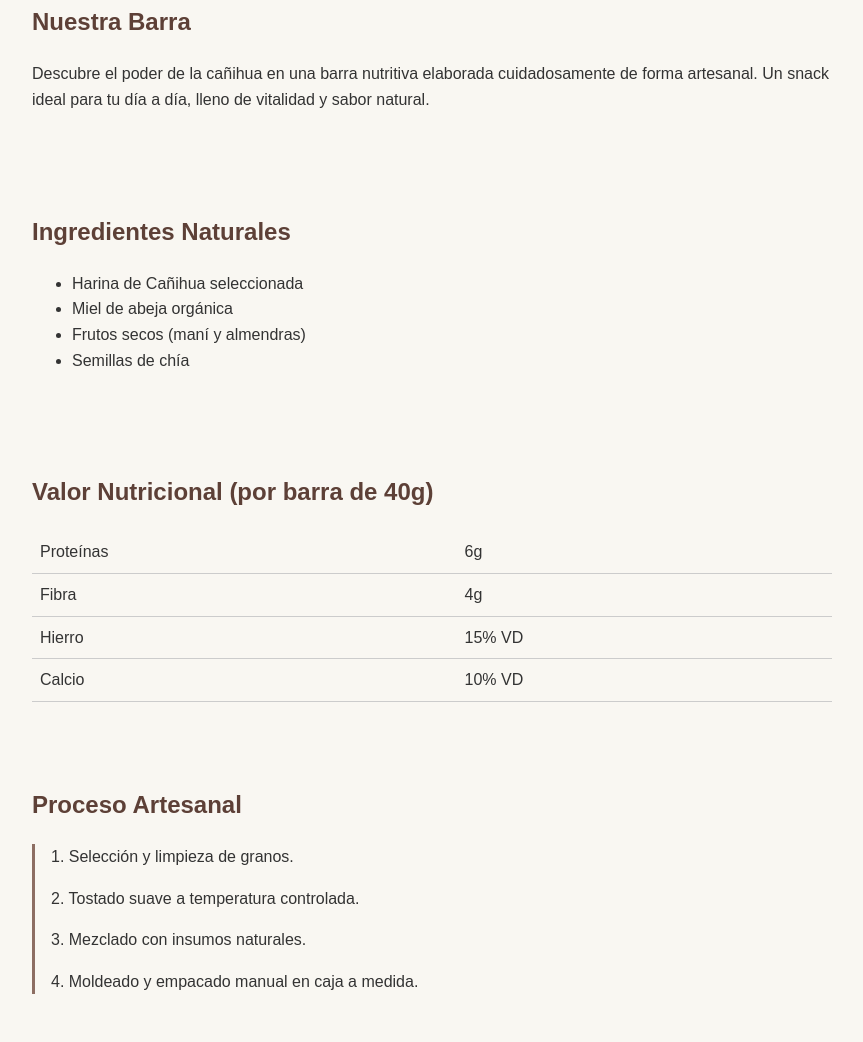
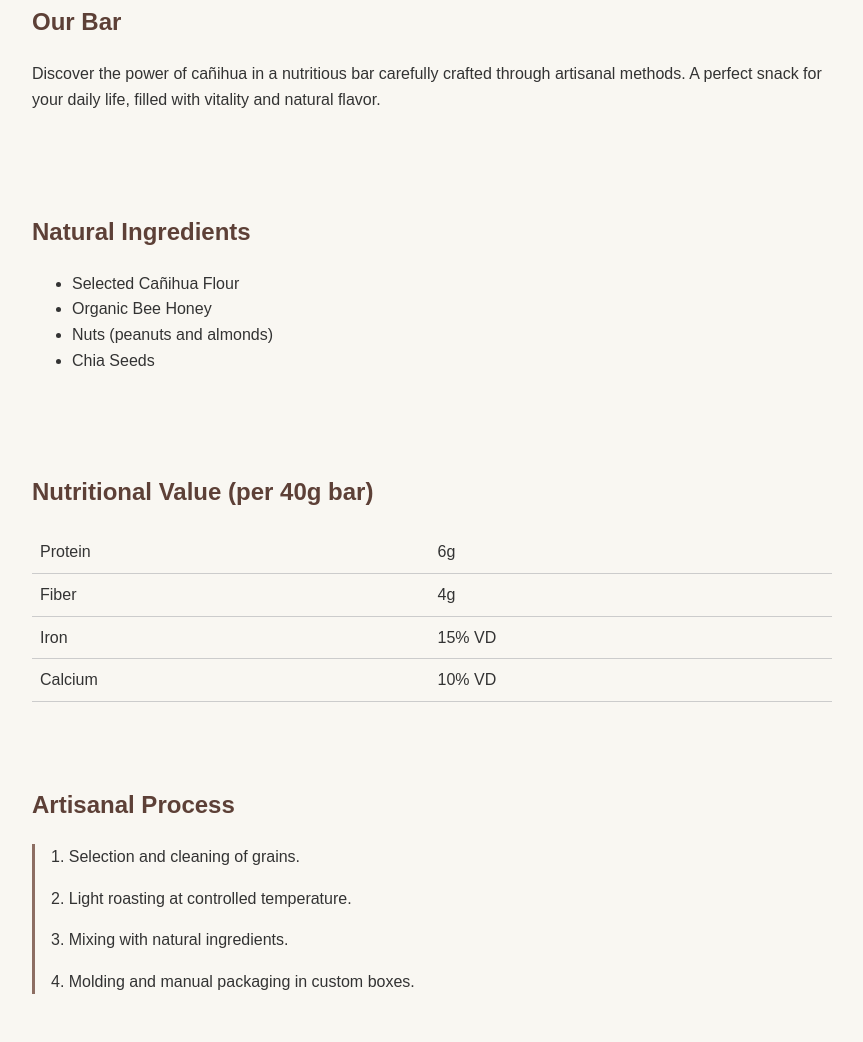
Before and after one commit to joshuaderenzinc-alt/caniwaaa, a plain HTML site: page index.html in a window 1280 px wide. Shown: the part 774-1816 px from the top of the page, without its empty margins (208-1071 px from the left). Drawn offline with Linux system fonts and the light colour scheme.

Commit message:
Cambio de idioma

```diff
--- a/index.html
+++ b/index.html
@@ -1,56 +1,56 @@
 <!DOCTYPE html>
-<html lang="es">
+<html lang="en">
 <head>
     <meta charset="UTF-8">
     <meta name="viewport" content="width=device-width, initial-scale=1.0">
-    <title>Barra de Cañihua | Snack Artesanal</title>
+    <title>Cañihua Bar |Artisanal Snack</title>
     <link rel="stylesheet" href="style.css">
 </head>
 <body>
 
     <header>
-       <img src="Logotipo.png" alt="Barra de Cañihua Artesanal" style="width:300px; height:auto;">
+       <img src="Logotipo.png" alt="Artisanal Cañihua Bar" style="width:300px; height:auto;">
     </header>
 
     <main>
         <section class="hero">
-            <h1>Energía Ancestral: Barra de Cañihua</h1>
-                <img src="Barra de Cañihua.jpg" alt="Barra de Cañihua Artesanal" style="width:300px; height:auto;">
-            <p><h2>100% Artesanal, nutritiva y lista para llevar.</h2></p>
+            <h1>Ancestral Energy: Cañihua Bar</h1>
+                <img src="Barra de Cañihua.jpg" alt="Artisanal Cañihua Bar" style="width:300px; height:auto;">
+            <p><h2>100% Artisanal, nutritius and ready to take with you.</h2></p>
         </section>
 
         <section id="descripcion">
-            <h2>Nuestra Barra</h2>
-            <p>Descubre el poder de la cañihua en una barra nutritiva elaborada cuidadosamente de forma artesanal. Un snack ideal para tu día a día, lleno de vitalidad y sabor natural.</p>
+            <h2>Our Bar</h2>
+            <p>Discover the power of cañihua in a nutritious bar carefully crafted through artisanal methods. A perfect snack for your daily life, filled with vitality and natural flavor.</p>
         </section>
 
         <section id="ingredientes">
-            <h2>Ingredientes Naturales</h2>
+            <h2>Natural Ingredients</h2>
             <ul>
-                <li>Harina de Cañihua seleccionada</li>
-                <li>Miel de abeja orgánica</li>
-                <li>Frutos secos (maní y almendras)</li>
-                <li>Semillas de chía</li>
+                <li>Selected Cañihua Flour</li>
+                <li>Organic Bee Honey</li>
+                <li>Nuts (peanuts and almonds)</li>
+                <li>Chia Seeds</li>
             </ul>
         </section>
 
         <section id="nutricion">
-            <h2>Valor Nutricional (por barra de 40g)</h2>
+            <h2> Nutritional Value (per 40g bar)</h2>
             <table>
-                <tr><td>Proteínas</td><td>6g</td></tr>
-                <tr><td>Fibra</td><td>4g</td></tr>
-                <tr><td>Hierro</td><td>15% VD</td></tr>
-                <tr><td>Calcio</td><td>10% VD</td></tr>
+                <tr><td>Protein</td><td>6g</td></tr>
+                <tr><td>Fiber</td><td>4g</td></tr>
+                <tr><td>Iron</td><td>15% VD</td></tr>
+                <tr><td>Calcium</td><td>10% VD</td></tr>
             </table>
         </section>
 
         <section id="elaboracion">
-            <h2>Proceso Artesanal</h2>
+            <h2>Artisanal Process</h2>
             <div class="pasos">
-                <p>1. Selección y limpieza de granos.</p>
-                <p>2. Tostado suave a temperatura controlada.</p>
-                <p>3. Mezclado con insumos naturales.</p>
-                <p>4. Moldeado y empacado manual en caja a medida.</p>
+                <p>1. Selection and cleaning of grains.</p>
+                <p>2. Light roasting at controlled temperature.</p>
+                <p>3. Mixing with natural ingredients.</p>
+                <p>4. Molding and manual packaging in custom boxes.</p>
             </div>
         </section>
     </main>
```
